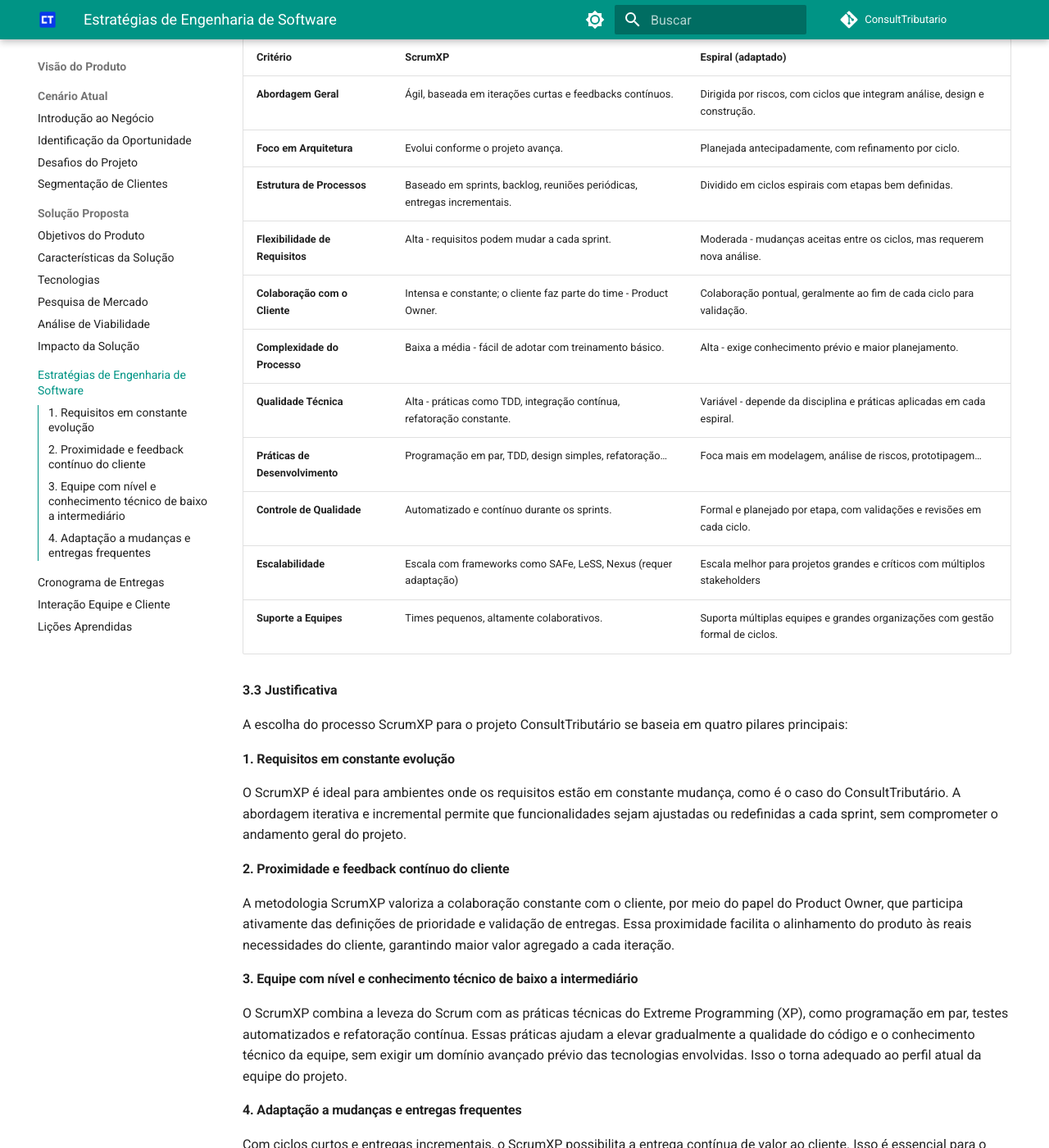
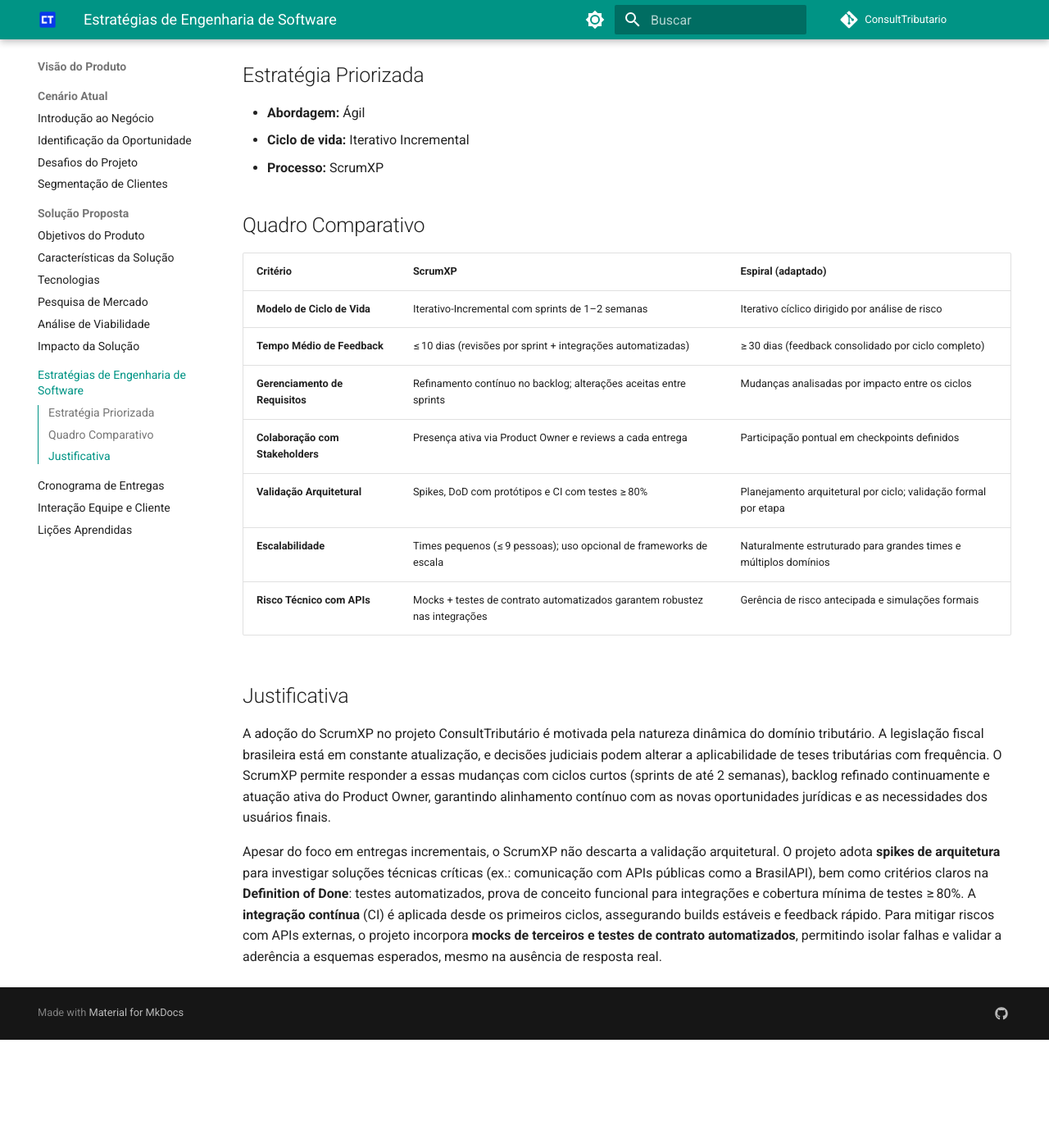
Before and after one commit to mdsreq-fga-unb/2025.1-T02-ConsultTributario, an MkDocs documentation site: the page built from docs/visao-produto/estrategias-engenharia-software.md, in a window 1280 px wide and 1400 px high, scrolled down 373 px. Shown: the whole window at 82% size. Built offline with MkDocs 1.6.1 and Material for MkDocs 9.7.7, drawn with Linux system fonts in a browser that asks for light colours; comment, search, counter and statistics services are not loaded; after the commit the page ends 1641 px from its top, so only the background shows below that; some of the changed text lies outside the part shown.

Commit message:
doc(estrategias): melhora validação arquitetural com APIs externas
- Adiciona informações sobre spikes de arquitetura

- Esclarece o uso de mocks e testes de contrato automatizados

- Especifica critérios de DoD para integrações

Closes #8

```diff
--- a/docs/visao-produto/estrategias-engenharia-software.md
+++ b/docs/visao-produto/estrategias-engenharia-software.md
@@ -1,43 +1,33 @@
-# **3\.  ESTRATÉGIAS DE ENGENHARIA DE SOFTWARE**
+# **ESTRATÉGIAS DE ENGENHARIA DE SOFTWARE**
 
-**3.1  Estratégia Priorizada**
+| Versão | Data       | Autor                                                                                      | Alterações                                 |
+| ------ | ---------- | ------------------------------------------------------------------------------------------ | ------------------------------------------ |
+| 0.0    | -          | [Equipe ConsultTributário](https://github.com/mdsreq-fga-unb/2025.1-T02-ConsultTributario) | Versão inicial, documentação base herdada. |
+| 1.0    | 05/05/2025 | [Vinicius Vieira](https://github.com/viniciusvieira00)                                     | Versão inicial, documentação base herdada. |
 
-1. **Abordagem:** Ágil
-2. **Ciclo de vida:** Iterativo Incremental
-3. **Processo:** ScrumXP
 
-**3.2  Quadro Comparativo**
+---
 
-| Critério | ScrumXP | Espiral (adaptado) |
-| :---- | :---- | :---- |
-| **Abordagem  Geral** | Ágil, baseada em iterações curtas e feedbacks contínuos. | Dirigida por riscos, com ciclos que integram análise, design e construção. |
-| **Foco em  Arquitetura** | Evolui conforme o projeto avança. | Planejada antecipadamente, com refinamento por ciclo. |
-| **Estrutura de Processos** | Baseado em sprints, backlog, reuniões periódicas, entregas incrementais. | Dividido em ciclos espirais com etapas bem definidas. |
-| **Flexibilidade de Requisitos** | Alta \- requisitos podem mudar a cada sprint. | Moderada \- mudanças aceitas entre os ciclos, mas requerem nova análise. |
-| **Colaboração com o Cliente** | Intensa e constante; o cliente faz parte do time \- Product Owner. | Colaboração pontual, geralmente ao fim de cada ciclo para validação. |
-| **Complexidade do Processo** | Baixa a média \- fácil de adotar com treinamento básico. | Alta \- exige conhecimento prévio e maior planejamento. |
-| **Qualidade Técnica** | Alta \- práticas como TDD, integração contínua, refatoração constante. | Variável \- depende da disciplina e práticas aplicadas em cada espiral. |
-| **Práticas de Desenvolvimento** | Programação em par,  TDD, design simples, refatoração… | Foca mais em modelagem, análise de riscos, prototipagem… |
-| **Controle de  Qualidade** | Automatizado e contínuo durante os sprints. | Formal e planejado por etapa, com validações e revisões em cada ciclo. |
-| **Escalabilidade** | Escala com frameworks como SAFe, LeSS, Nexus (requer adaptação) | Escala melhor para projetos grandes e críticos com múltiplos stakeholders |
-| **Suporte a  Equipes** | Times pequenos, altamente colaborativos. | Suporta múltiplas equipes e grandes organizações com gestão formal de ciclos. |
+## Estratégia Priorizada
 
-**3.3 Justificativa**
+- **Abordagem:** Ágil
+- **Ciclo de vida:** Iterativo Incremental
+- **Processo:** ScrumXP
 
-A escolha do processo ScrumXP para o projeto ConsultTributário se baseia em quatro pilares principais:
+## Quadro Comparativo
 
-#### 1. **Requisitos em constante evolução**
+| Critério                         | ScrumXP                                                                    | Espiral (adaptado)                                               |
+| -------------------------------- | -------------------------------------------------------------------------- | ---------------------------------------------------------------- |
+| **Modelo de Ciclo de Vida**      | Iterativo-Incremental com sprints de 1–2 semanas                           | Iterativo cíclico dirigido por análise de risco                  |
+| **Tempo Médio de Feedback**      | ≤ 10 dias (revisões por sprint + integrações automatizadas)                | ≥ 30 dias (feedback consolidado por ciclo completo)              |
+| **Gerenciamento de Requisitos**  | Refinamento contínuo no backlog; alterações aceitas entre sprints          | Mudanças analisadas por impacto entre os ciclos                  |
+| **Colaboração com Stakeholders** | Presença ativa via Product Owner e reviews a cada entrega                  | Participação pontual em checkpoints definidos                    |
+| **Validação Arquitetural**       | Spikes, DoD com protótipos e CI com testes ≥ 80%                           | Planejamento arquitetural por ciclo; validação formal por etapa  |
+| **Escalabilidade**               | Times pequenos (≤ 9 pessoas); uso opcional de frameworks de escala         | Naturalmente estruturado para grandes times e múltiplos domínios |
+| **Risco Técnico com APIs**       | Mocks + testes de contrato automatizados garantem robustez nas integrações | Gerência de risco antecipada e simulações formais                |
 
-O ScrumXP é ideal para ambientes onde os requisitos estão em constante mudança, como é o caso do ConsultTributário. A abordagem iterativa e incremental permite que funcionalidades sejam ajustadas ou redefinidas a cada sprint, sem comprometer o andamento geral do projeto.
+## Justificativa
 
-#### 2. **Proximidade e feedback contínuo do cliente**
+A adoção do ScrumXP no projeto ConsultTributário é motivada pela natureza dinâmica do domínio tributário. A legislação fiscal brasileira está em constante atualização, e decisões judiciais podem alterar a aplicabilidade de teses tributárias com frequência. O ScrumXP permite responder a essas mudanças com ciclos curtos (sprints de até 2 semanas), backlog refinado continuamente e atuação ativa do Product Owner, garantindo alinhamento contínuo com as novas oportunidades jurídicas e as necessidades dos usuários finais.
 
-A metodologia ScrumXP valoriza a colaboração constante com o cliente, por meio do papel do Product Owner, que participa ativamente das definições de prioridade e validação de entregas. Essa proximidade facilita o alinhamento do produto às reais necessidades do cliente, garantindo maior valor agregado a cada iteração.
-
-#### 3. **Equipe com nível e conhecimento técnico de baixo a intermediário**
-
-O ScrumXP combina a leveza do Scrum com as práticas técnicas do Extreme Programming (XP), como programação em par, testes automatizados e refatoração contínua. Essas práticas ajudam a elevar gradualmente a qualidade do código e o conhecimento técnico da equipe, sem exigir um domínio avançado prévio das tecnologias envolvidas. Isso o torna adequado ao perfil atual da equipe do projeto.
-
-#### 4. **Adaptação a mudanças e entregas frequentes**
-
-Com ciclos curtos e entregas incrementais, o ScrumXP possibilita a entrega contínua de valor ao cliente. Isso é essencial para o ConsultTributário, permitindo que o sistema seja construído com base no uso real, nos feedbacks rápidos e nas prioridades que emergem ao longo do desenvolvimento.
+Apesar do foco em entregas incrementais, o ScrumXP não descarta a validação arquitetural. O projeto adota **spikes de arquitetura** para investigar soluções técnicas críticas (ex.: comunicação com APIs públicas como a BrasilAPI), bem como critérios claros na **Definition of Done**: testes automatizados, prova de conceito funcional para integrações e cobertura mínima de testes ≥ 80%. A **integração contínua** (CI) é aplicada desde os primeiros ciclos, assegurando builds estáveis e feedback rápido. Para mitigar riscos com APIs externas, o projeto incorpora **mocks de terceiros e testes de contrato automatizados**, permitindo isolar falhas e validar a aderência a esquemas esperados, mesmo na ausência de resposta real.
```
